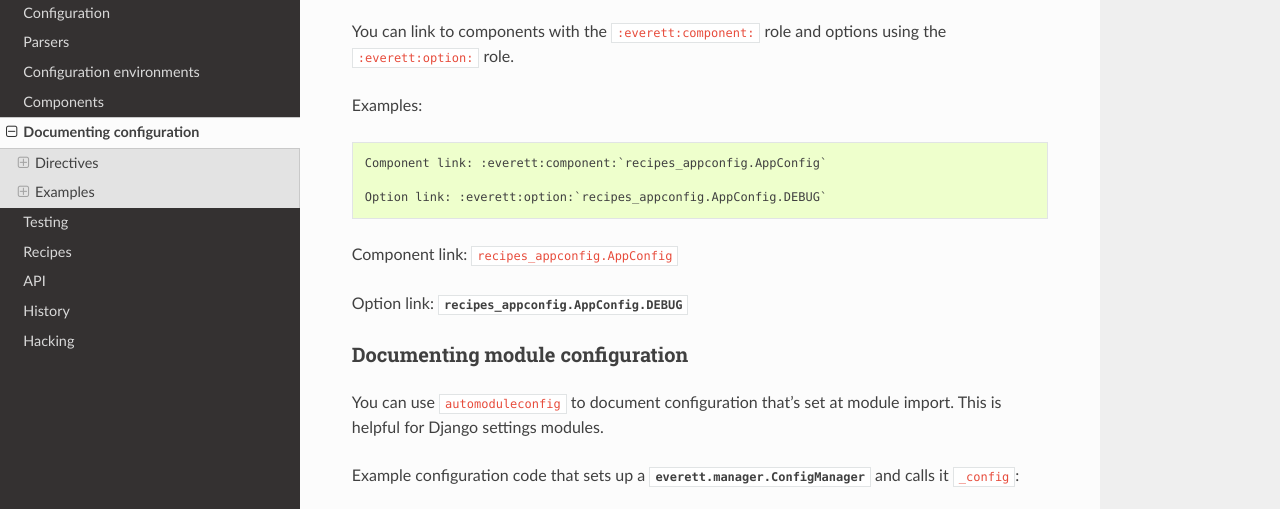
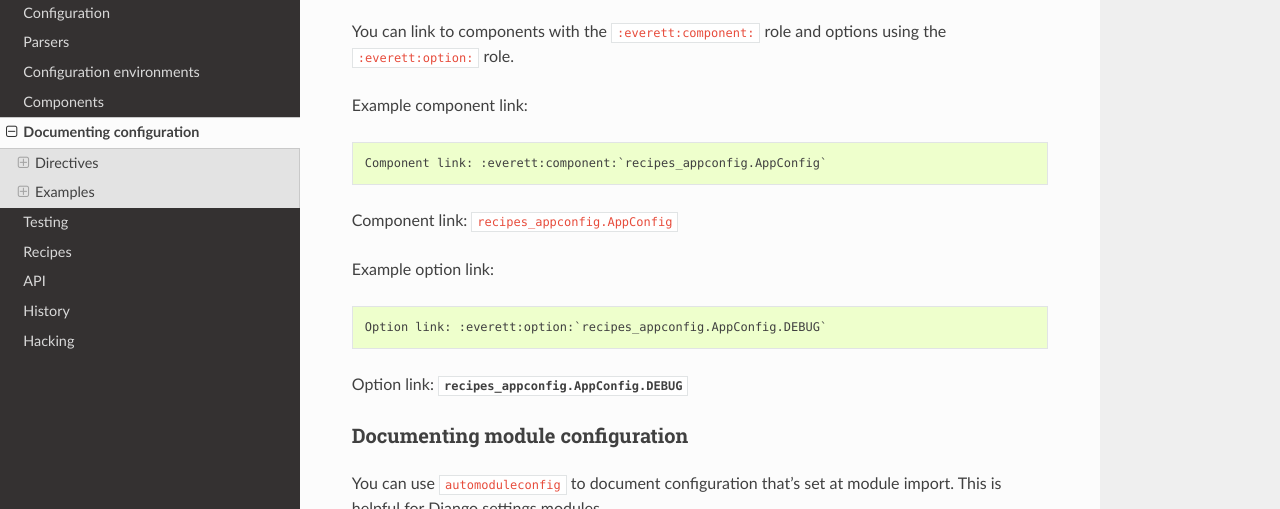
Before and after one commit to willkg/everett, a Sphinx documentation site: the page built from docs/documenting.rst, in a window 1280 px wide and 900 px high, scrolled down 4532 px, cut to the strip 162-671 px from the top of the window. Built offline with Sphinx 7.4.7 and the Read the Docs theme 2.0.0, drawn with Linux system fonts in a browser that asks for light colours; cross-references to code outside the pages are shown as plain code.

Commit message:
Fix readthedocs build and docs issues
RTD was building with Python 3.7 and the automoduleconfig stuff doesn't
work with that version. This changes it to use 3.8

This also tweaks the example links section in the doc on documenting.

This also fixes the Makefile for Sphinx so it's more current.

```diff
--- a/docs/documenting.rst
+++ b/docs/documenting.rst
@@ -257,13 +257,17 @@ That gives you something that looks like this:
 You can link to components with the ``:everett:component:`` role and options
 using the ``:everett:option:`` role.
 
-Examples::
+Example component link::
 
     Component link: :everett:component:`recipes_appconfig.AppConfig`
 
+
+Component link: :everett:component:`recipes_appconfig.AppConfig`
+
+Example option link::
+
     Option link: :everett:option:`recipes_appconfig.AppConfig.DEBUG`
 
-Component link: :everett:component:`recipes_appconfig.AppConfig`
 
 Option link: :everett:option:`recipes_appconfig.AppConfig.DEBUG`
 
```
Also changed, not shown: .readthedocs.yaml (added), 2 other files.
